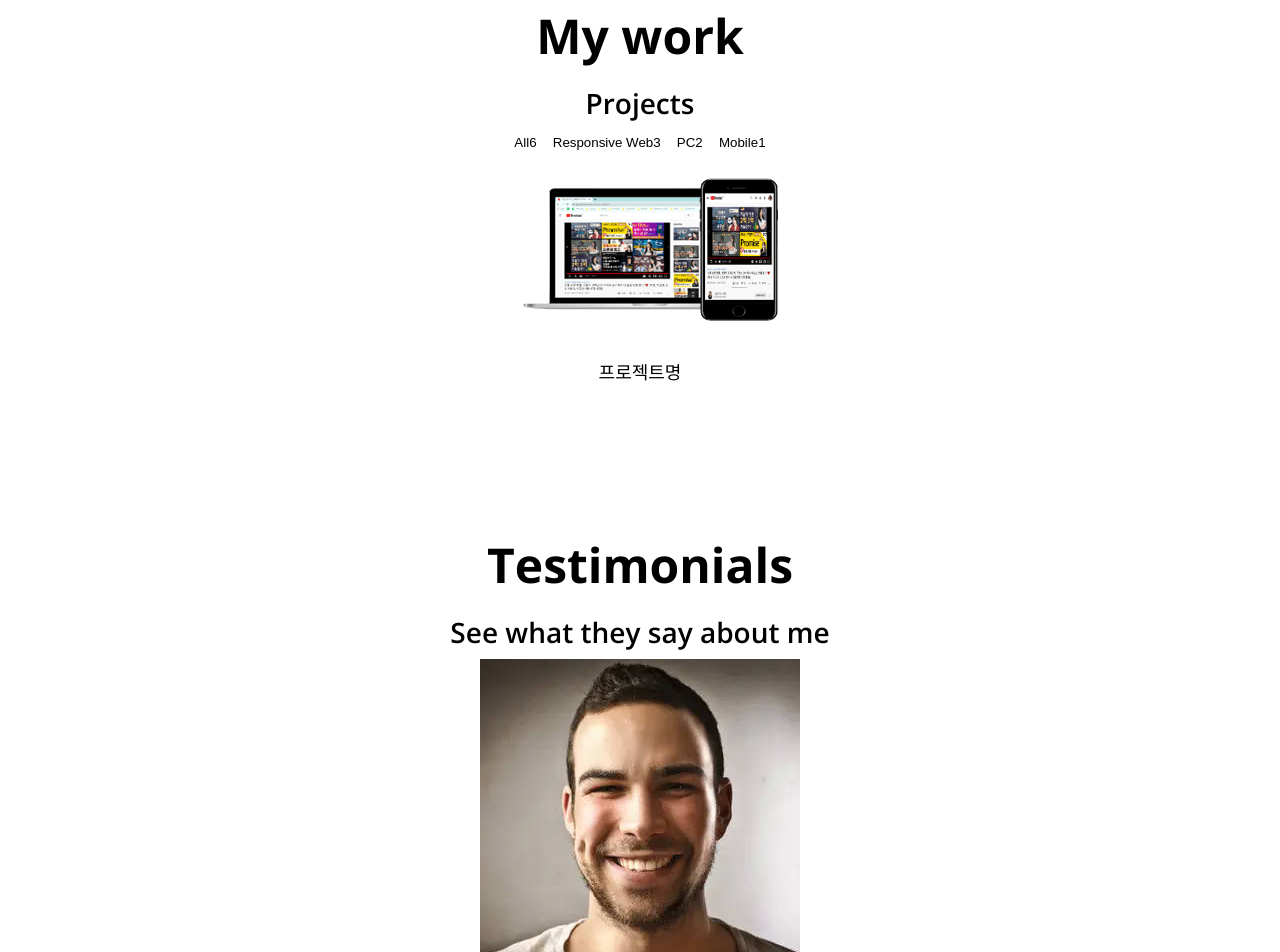
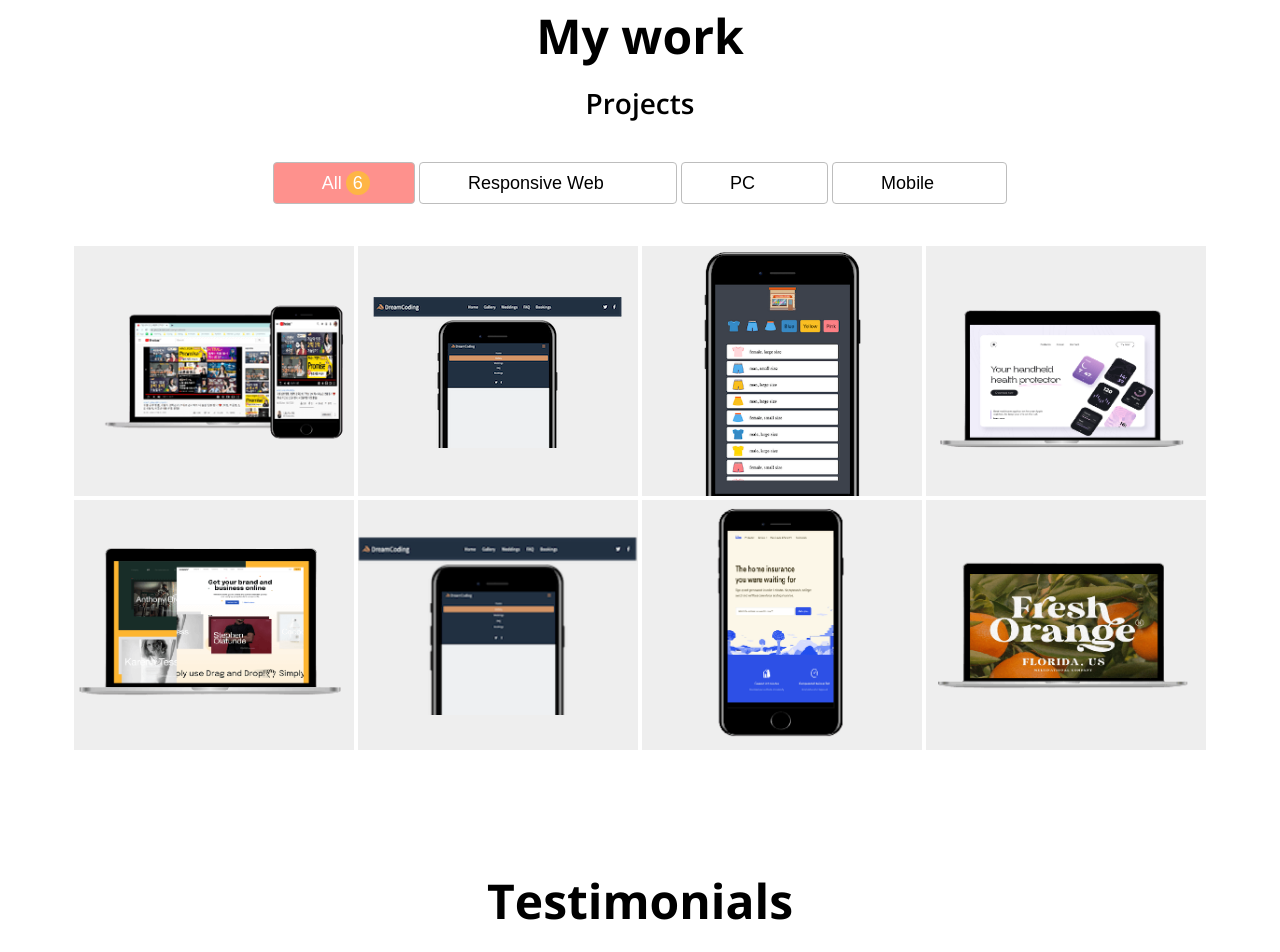
Before and after one commit to AYEONG88/portfolio, a plain HTML site: page index.html in a window 1280 px wide. Shown: the part 2553-3505 px from the top of the page. Drawn offline with nearby package versions, Linux system fonts and the light colour scheme.

Commit message:
CSS : My works

```diff
--- a/index.html
+++ b/index.html
@@ -178,18 +178,81 @@
         <h1>My work</h1>
         <h2>Projects</h2>
         <div class="work__categories">
-            <button class="category__btn">All<span class="category__count">6</span></button>
+            <button class="category__btn active">All<span class="category__count">6</span></button>
             <button class="category__btn">Responsive Web<span class="category__count">3</span></button>
             <button class="category__btn">PC<span class="category__count">2</span></button>
             <button class="category__btn">Mobile<span class="category__count">1</span></button>
         </div>
 
         <div class="work__projects">
-            <a href="#" class="project__img" target="_blank">
-                <img src="imgs/projects/project1.png" alt="프로젝트 캡쳐이미지">
+            <a href="#" class="project" target="_blank">
+                <img src="imgs/projects/project1.png" alt="프로젝트 캡쳐이미지" class="project__img">
                 <div class="project__description">
                     <h3>프로젝트명</h3>
                     <span>어떤기술을사용한 프로젝트인지에 대한 간단한 설명</span>
+                </div>
+            </a>
+            <a
+            href="https://github.com/dream-ellie/responsive-nav-bar"
+            class="project"
+            data-type="front-end"
+            target="blank"
+            >
+                <img
+                    class="project__img"
+                    src="imgs/projects/navbar.png"
+                    alt="navbar"
+                />
+                <div class="project__description">
+                    <h3>Responsive Navbar</h3>
+                    <span>HTML, CSS with media query</span>
+                </div>
+            </a>
+            <a
+            href="https://github.com/dream-ellie/responsive-nav-bar"
+            class="project"
+            data-type="front-end"
+            target="blank"
+            >
+                <img class="project__img" src="imgs/projects/game.png" alt="navbar" />
+                <div class="project__description">
+                    <h3>Shopping mall game</h3>
+                    <span>HTML, CSS, JavaScript, Json</span>
+                </div>
+            </a>
+            <a href="" class="project" data-type="back-end">
+                <img class="project__img" src="imgs/projects/project3.png" alt="" />
+                <div class="project__description">
+                    <h3>Project</h3>
+                    <span>Explanation</span>
+                </div>
+            </a>
+            <a href="" class="project" data-type="back-end">
+                <img class="project__img" src="imgs/projects/project4.png" alt="" />
+                <div class="project__description">
+                    <h3>Project</h3>
+                    <span>Explanation</span>
+                </div>
+            </a>
+            <a href="" class="project" data-type="mobile">
+                <img class="project__img" src="imgs/projects/project2.png" alt="" />
+                <div class="project__description">
+                    <h3>Project</h3>
+                    <span>Explanation</span>
+                </div>
+            </a>
+            <a href="" class="project" data-type="mobile">
+                <img class="project__img" src="imgs/projects/project5.png" alt="" />
+                <div class="project__description">
+                    <h3>Project</h3>
+                    <span>Explanation</span>
+                </div>
+            </a>
+            <a href="" class="project" data-type="mobile">
+                <img class="project__img" src="imgs/projects/project6.png" alt="" />
+                <div class="project__description">
+                    <h3>Project</h3>
+                    <span>Explanation</span>
                 </div>
             </a>
         </div>
--- a/style.css
+++ b/style.css
@@ -160,3 +160,65 @@ button{background-color: transparent; cursor: pointer; border:none; outline: non
 }
   .tools, .etc{padding:20px;}
   .tools{background-color: var(--color-grey);}
+
+
+/* Work */
+
+.work__categories {margin: 40px;}
+
+.category__btn {
+  border: 1px solid var(--color-dark-white);
+  border-radius: var(--size-border-radius);
+  font-size: var(--font-regular);
+  padding: 8px 48px;
+}
+
+.category__btn.active,
+.category__btn:hover {
+  background-color: var(--color-pink);
+  color: var(--color-white);
+}
+
+
+.category__count {
+  background-color: var(--color-orange);
+  border-radius: 50%;
+  color: var(--color-white);
+  width: 24px; height: 24px; line-height: 24px;
+  display: inline-block;
+  position: relative; top: -20px; left: 4px; opacity: 0;
+  transition: all var(--animation-duration) ease-in;
+}
+.category__btn.active .category__count,
+.category__btn:hover .category__count {
+  opacity: 1; top: 0;
+}
+
+.work__projects {display: flex; flex-wrap: wrap; justify-content: center;}
+
+.project {
+  position: relative;
+  display: flex; justify-content: center; align-items: center;
+  width: 280px; height: 250px; margin: 2px;
+  background-color: var(--color-light-white);
+}
+
+.project__img {max-width: 100%; max-height: 100%; align-self: center;}
+
+.project__description {
+  position: absolute; top: 0; left: 0; opacity: 0;
+  background-color: black;
+  display: flex; flex-direction: column; justify-content: center;
+  width: 100%; height: 100%;
+  transform: translateY(10px);
+  transition: all var(--animation-duration) ease-in;
+}
+.project:hover .project__description {opacity: 0.8; transform: translateY(0px);}
+
+.project__description h3 {color: var(--color-white);}
+.project__description h3:after {
+  content: ''; display: block;
+  position: relative; left: 50%; width: 25px; height: 2px;
+  margin-left: -12px; margin-top: 8px;
+  background-color: var(--color-dark-white);
+}
```
